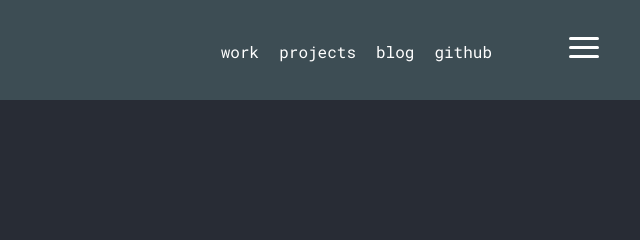
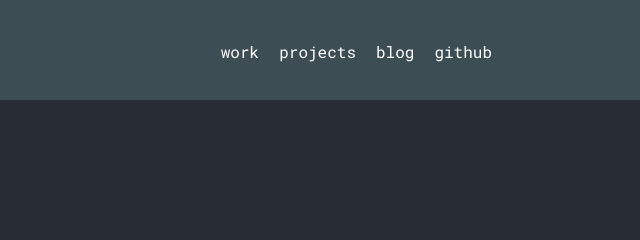
Before and after one commit to martin-stoyanov/site, a Gatsby site: page / in a window 1280 px wide. Shown: the top 240 px of the page, 640-1280 px from the left. Built offline with nearby package versions, Linux system fonts and the light colour scheme; Gatsby itself is replaced by a stand-in of ours.

Commit message:
hide toggle button in header on large screens

```diff
--- a/src/components/header.tsx
+++ b/src/components/header.tsx
@@ -36,6 +36,7 @@ const StyledLink = styled((props) => <Link {...props} />)`
 `;
 
 const StyledNav = styled.nav`
+  transition: all 0.6s ease-out;
   float: right;
   @media ${breakpoints.sm} {
     width: 100%;
@@ -69,7 +70,7 @@ const ToggleButton = styled.a`
   top: 0.75rem;
   right: 1rem;
   padding: 25px;
-  display: flex;
+  display: none;
   flex-direction: column;
   justify-content: space-between;
   width: 30px;
@@ -121,7 +122,6 @@ export const Header: React.FC = () => {
   const [toggleOpen, setToggleOpen] = useState<boolean>(false);
 
   const changeToggle = () => {
-    console.log('toggle changeing');
     setToggleOpen(!toggleOpen);
   };
 
```
